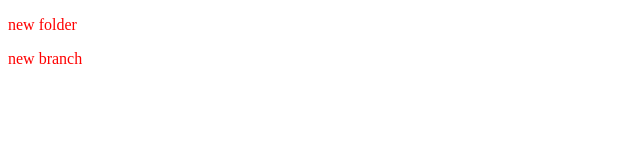
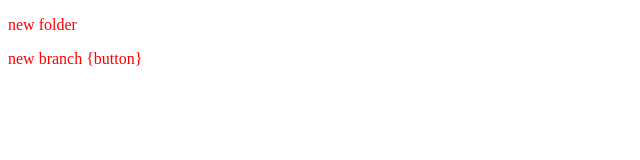
Before and after one commit to abdulazizyousufzai/local, a plain HTML site: page index.html in a window 1280 px wide. Shown: the full height of the page, 0-640 px from the left. Drawn offline with Linux system fonts and the light colour scheme.

```diff
--- a/index.html
+++ b/index.html
@@ -8,6 +8,6 @@
 </head>
 <body>
     <p>new folder</p>
-    <p>new branch</p>
+    <p>new branch {button}</p>
 </body>
 </html>
```
